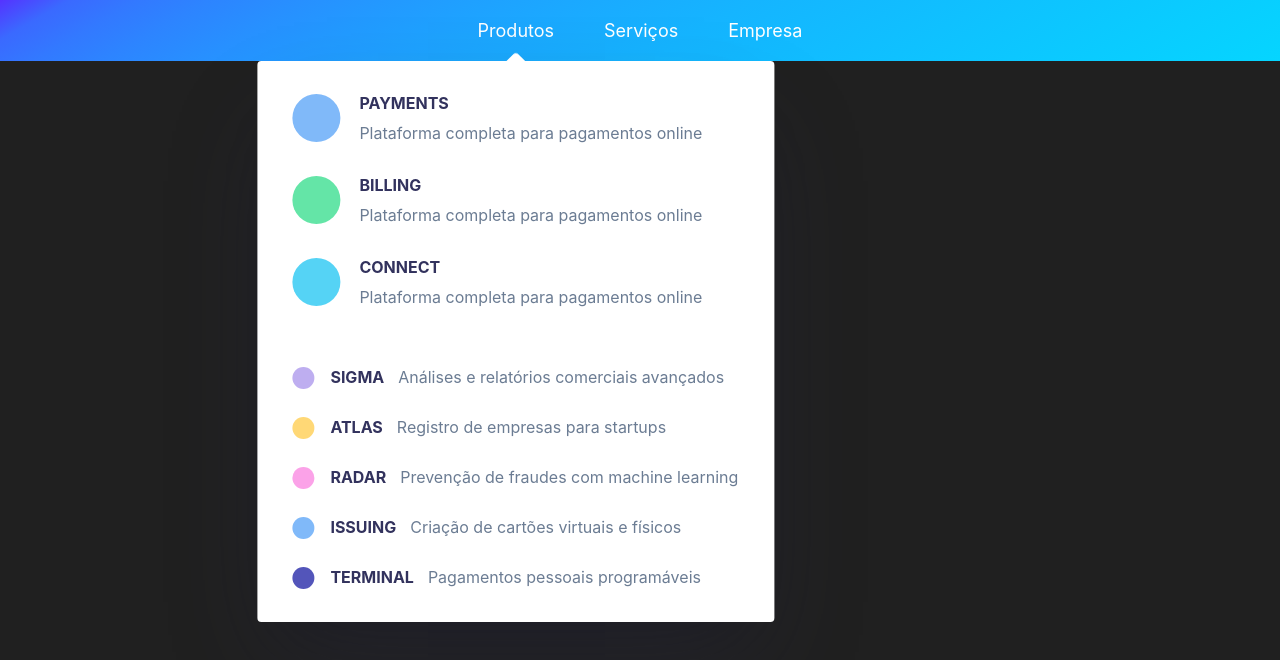
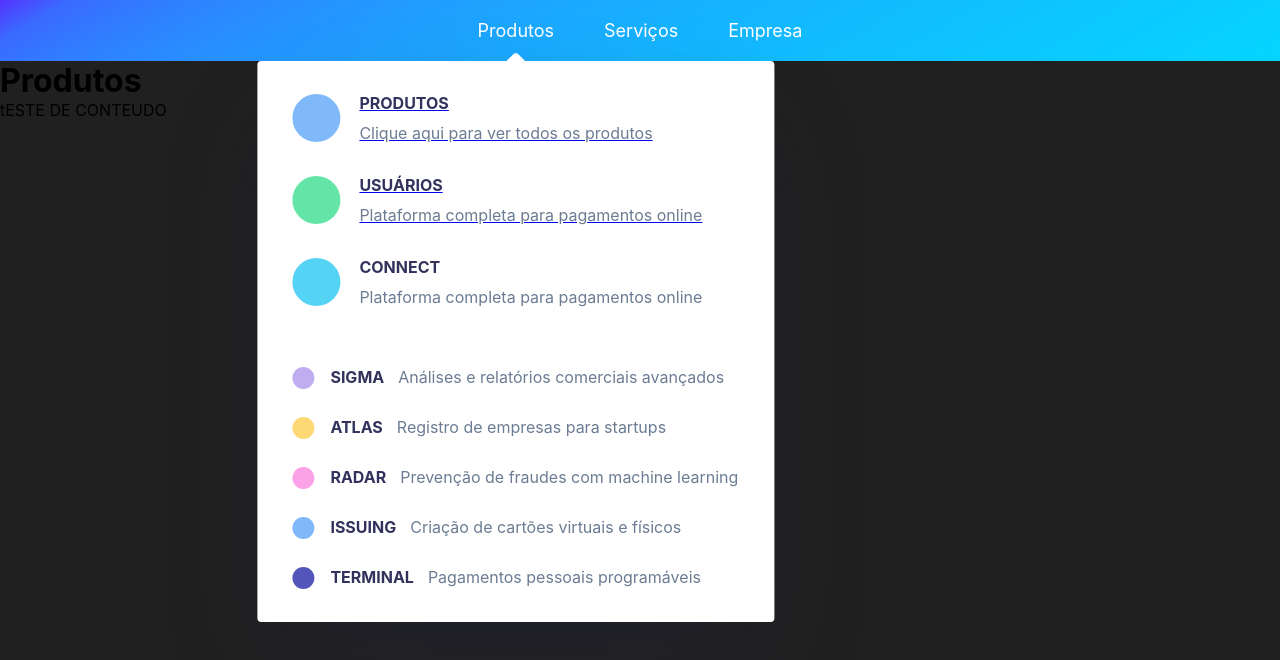
Before and after one commit to loslds/pira-tec, a React (Create React App) app: page /products in a window 1280 px wide. Both pictures are taken after a click on the button "Produtos". Shown: the top 660 px of the page. Built offline with nearby package versions, Linux system fonts and the light colour scheme.

Commit message:
feat: routes

```diff
--- a/package.json
+++ b/package.json
@@ -9,6 +9,7 @@
     "framer-motion": "^4.1.17",
     "react": "^17.0.2",
     "react-dom": "^17.0.2",
+    "react-router-dom": "^5.3.0",
     "react-scripts": "4.0.3",
     "styled-components": "^5.3.0",
     "web-vitals": "^1.0.1"
--- a/src/App.js
+++ b/src/App.js
@@ -1,15 +1,10 @@
 import React from 'react'
-import GlobalStyles from './styles/GlobalStyles'
-import Layout from './components/Layout'
-import Navbar from './components/Navbar'
+import { MainRouter } from './routes'
 
 function App () {
   return (
     <>
-      <Layout>
-        <Navbar/>
-      </Layout>
-      <GlobalStyles/>
+     <MainRouter />
     </>
   )
 }
--- a/src/components/Content/Products.js
+++ b/src/components/Content/Products.js
@@ -1,4 +1,5 @@
 import React from 'react'
+import { Link } from 'react-router-dom'
 
 import { ProductsWrapper } from './styles'
 
@@ -9,16 +10,20 @@
         <span className="payments" />
 
         <div>
-          <h3>Payments</h3>
-          <p>Plataforma completa para pagamentos online</p>
+          <Link to="/products">
+            <h3>Produtos</h3>
+            <p>Clique aqui para ver todos os produtos</p>
+          </Link>
         </div>
       </li>
       <li>
         <span className="billing" />
 
         <div>
-          <h3>Billing</h3>
+          <Link to="/user">
+          <h3>Usuários</h3>
           <p>Plataforma completa para pagamentos online</p>
+          </Link>
         </div>
       </li>
       <li>
--- a/src/components/Dropdown/Option.js
+++ b/src/components/Dropdown/Option.js
@@ -86,6 +86,7 @@
       onHoverEnd={ () => window.isMobile && handleClose()}
       onTouchStart={handleTouch}
       onFocus={handleOpen}
+
       onBlur={handleClose}
     >
       {name}
--- /dev/null
+++ b/src/pages/HomePage.js
@@ -0,0 +1,11 @@
+import React from 'react'
+import { PageLayout } from './PageLayout'
+
+export const HomePage = () => {
+  return (
+    <PageLayout>
+        <h1>HOME PAGE</h1>
+        <p>tESTE DE CONTEUDO</p>
+    </PageLayout>
+  )
+}
--- /dev/null
+++ b/src/pages/PageLayout.js
@@ -0,0 +1,16 @@
+import React from 'react'
+import Layout from '../components/Layout'
+import Navbar from '../components/Navbar'
+import GlobalStyles from '../styles/GlobalStyles'
+
+export const PageLayout = ({ children }) => {
+  return (
+    <>
+    <GlobalStyles />
+     <Layout>
+       <Navbar/>
+       {children}
+     </Layout>
+   </>
+  )
+}
--- /dev/null
+++ b/src/pages/ProductPage.js
@@ -0,0 +1,11 @@
+import React from 'react'
+import { PageLayout } from './PageLayout'
+
+export const ProductPage = () => {
+  return (
+    <PageLayout>
+        <h1>Produtos</h1>
+        <p>tESTE DE CONTEUDO</p>
+    </PageLayout>
+  )
+}
--- /dev/null
+++ b/src/pages/UserPage.js
@@ -0,0 +1,11 @@
+import React from 'react'
+import { PageLayout } from './PageLayout'
+
+export const UserPage = () => {
+  return (
+    <PageLayout>
+        <h1>USER PAGE</h1>
+        <p>tESTE DE CONTEUDO</p>
+    </PageLayout>
+  )
+}
--- /dev/null
+++ b/src/routes/index.js
@@ -0,0 +1,23 @@
+import React from 'react'
+import { BrowserRouter, Route, Switch } from 'react-router-dom'
+import { HomePage } from '../pages/HomePage'
+import { ProductPage } from '../pages/ProductPage'
+import { UserPage } from '../pages/UserPage'
+
+export const MainRouter = () => {
+  return (
+        <BrowserRouter>
+            <Switch>
+                <Route path="/" exact>
+                    <HomePage />
+                </Route>
+                <Route path="/user" exact>
+                    <UserPage />
+                </Route>
+                <Route path="/products" exact>
+                  <ProductPage />
+                </Route>
+            </Switch>
+        </BrowserRouter>
+  )
+}
```
Also changed, not shown: 1 other file (tests, documents, lock files or other folders).
